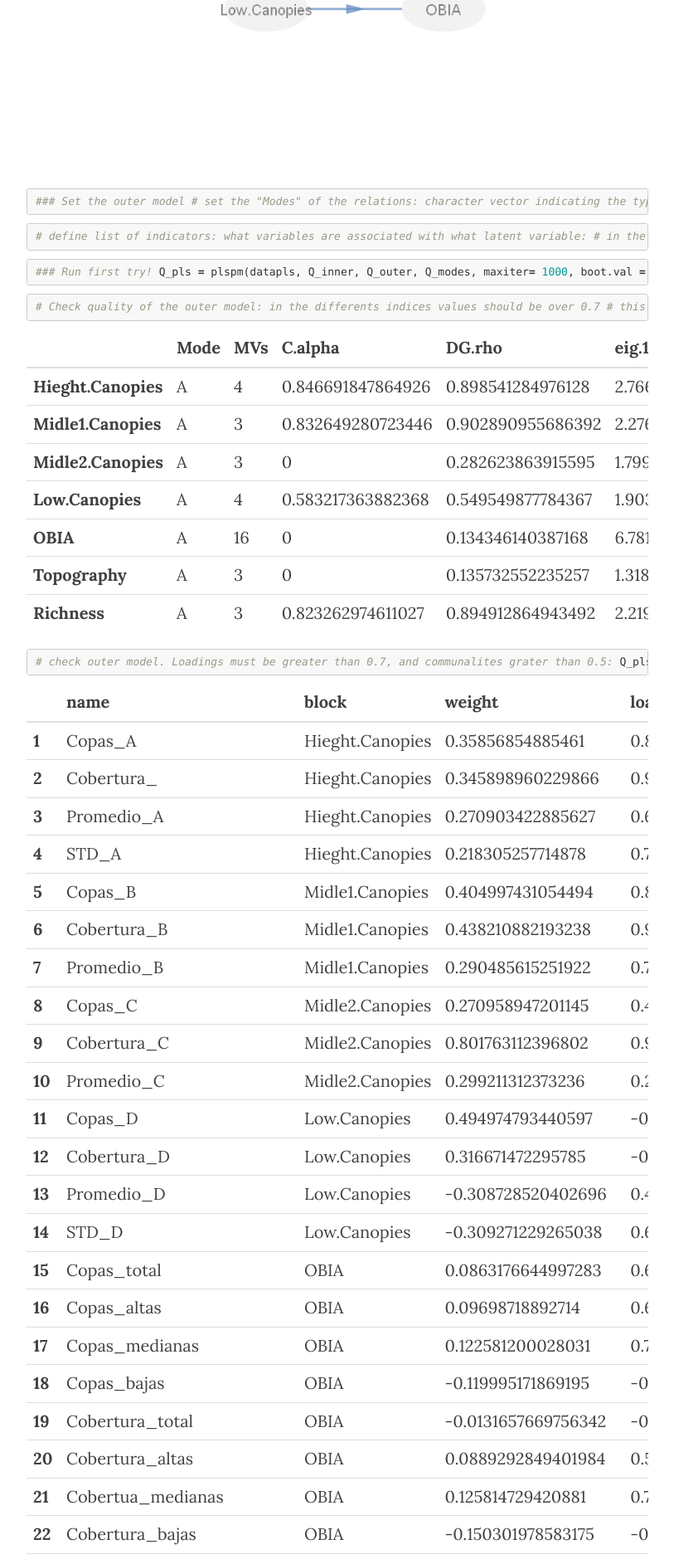
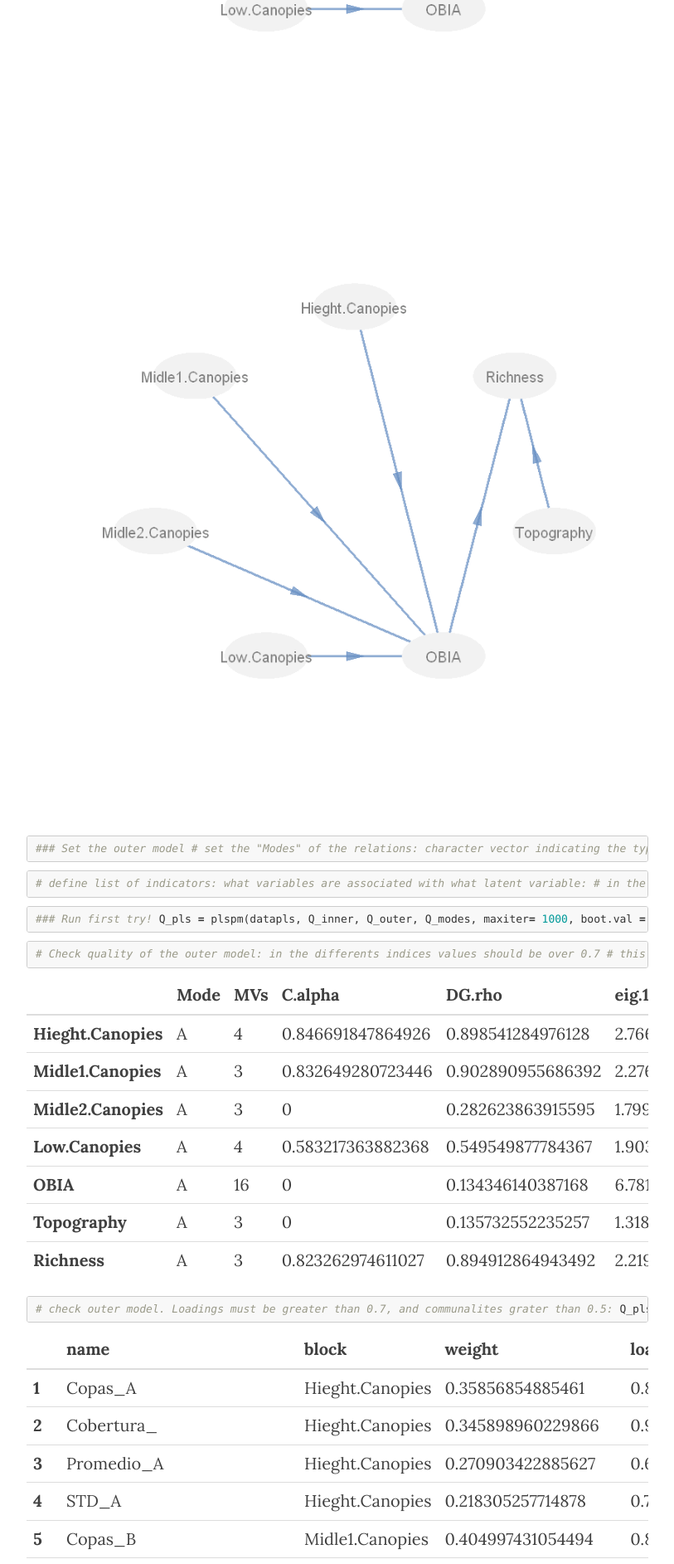
Before and after one commit to Remote-Sensing-of-Vegetation/Remote-Sensing-of-Vegetation.github.io, a Jekyll site: the page built from _posts/2016-08-29-PLS-Path-Modelling-Tutorial.markdown, in a window 1280 px wide. Shown: the part 1539-3424 px from the top of the page at 83% size, without its empty margins (233-1046 px from the left). Built offline with Jekyll 4.4.1, drawn with Linux system fonts in a browser that asks for light colours; nearby versions of some CDN libraries.

Commit message:
Update 2016-08-29-PLS-Path-Modelling-Tutorial.markdown

````diff
--- a/_posts/2016-08-29-PLS-Path-Modelling-Tutorial.markdown
+++ b/_posts/2016-08-29-PLS-Path-Modelling-Tutorial.markdown
@@ -50,6 +50,8 @@ colnames(Q_inner) = rownames(Q_inner)
 # plot the inner matrix
 innerplot(Q_inner)
 ```
+
+![alt text](/img/PLS-Path-Modelling-Tutorial-Figures/output_4_0.png "Title")
 
 <a href="#">
     <img src="{{ site.baseurl }}/img/PLS-Path-Modelling-Tutorial-Figures/output_4_0.png" alt="Post Sample Image">
````
